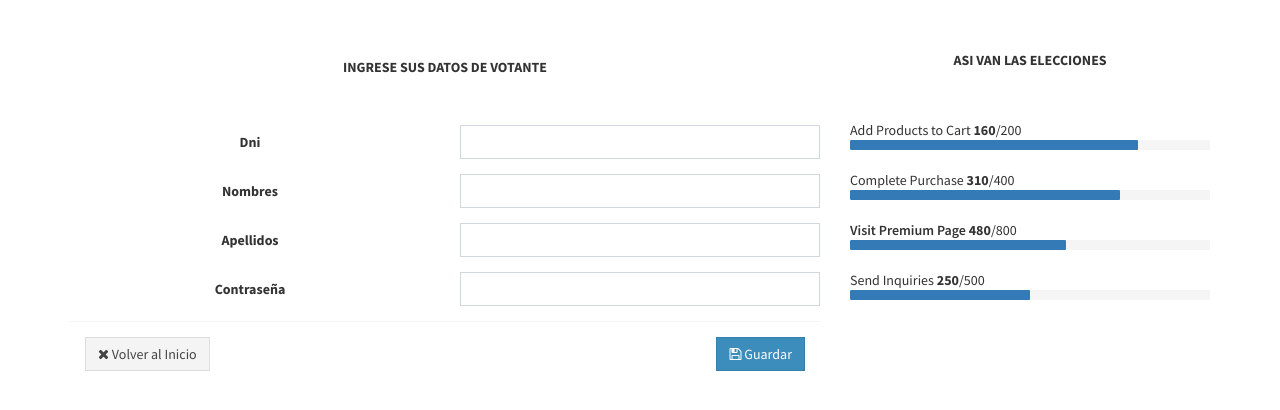
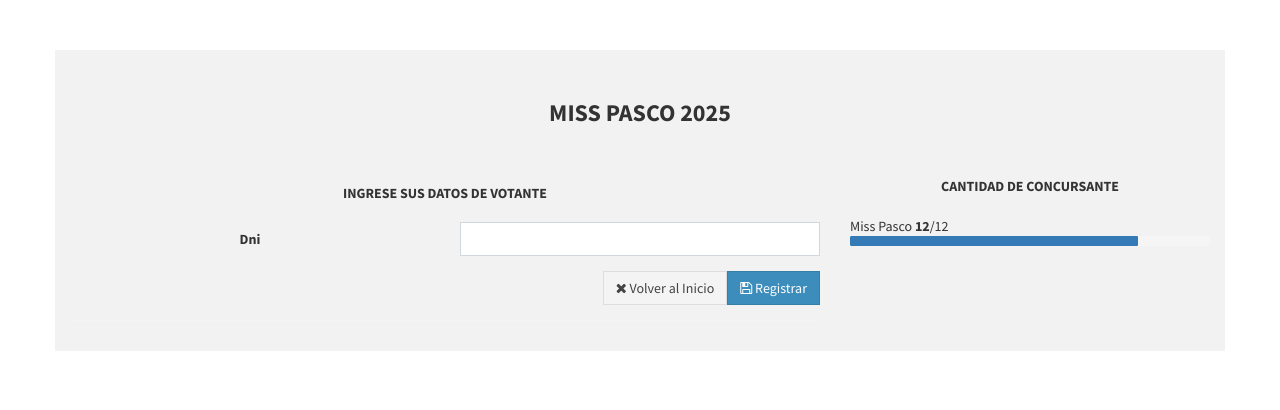
Before and after one commit to ManuCr1s/miss, a PHP site: page /voters.php in a window 1280 px wide. Shown: the top 410 px of the page. Run offline with PHP 8.4, Linux system fonts and the light colour scheme.

Commit message:
feat: ui user login

```diff
--- a/admin/home.php
+++ b/admin/home.php
@@ -97,7 +97,7 @@
                 echo "<h3>".$query->num_rows."</h3>";
               ?>
 
-              <p>Total Voters</p>
+              <p>Total Votos</p>
             </div>
             <div class="icon">
               <i class="fa fa-users"></i>
--- a/voters.php
+++ b/voters.php
@@ -25,10 +25,11 @@ if(isset($_SESSION['success'])){
 <div class="wrapper">
   <!-- Content Wrapper. Contains page content -->
 </div>
-<div class="container">
+<div class="container" style="background-color: rgb(242, 242, 242); margin-top: 50px;">
+    <h3 class="text-white text-center" style="margin-top: 50px;"><strong>MISS PASCO 2025</strong></h3>
     <div class="row" style="margin-top: 50px;">
             <div class="col-md-8">
-                <h5 class="text-white text-center" style="margin-bottom: 50px;"><strong>INGRESE SUS DATOS DE VOTANTE</strong></h5>
+                <h5 class="text-white text-center" style="margin-bottom: 20px;"><strong>INGRESE SUS DATOS DE VOTANTE</strong></h5>
                 <form class="form-horizontal" id="uservoter">
                         <div class="form-group">
                             <label for="firstname" class="col-sm-6 control-label"><center>Dni</center></label>
@@ -36,30 +37,16 @@ if(isset($_SESSION['success'])){
                               <input type="text" class="form-control" id="dni" name="dni" required>
                             </div>
                         </div>
-                        <div class="form-group">
-                            <label for="firstname" class="col-sm-6 control-label"><center>Nombres</center></label>
-                            <div class="col-sm-6">
-                              <input type="text" class="form-control" id="firstname" name="firstname" required>
-                            </div>
+                           <div class="form-group">
+                            <div class="col-sm-12">
+                                <div  style="display: flex;justify-content:end;">
+                                   <a href="index.php" class="btn btn-default btn-flat" data-dismiss="modal"><i class="fa fa-close"></i> Volver al Inicio</a>
+                                  <button type="submit" class="btn btn-primary btn-flat" name="add"><i class="fa fa-save"></i> Registrar</button>
+                                </div>
+                              </div>
                         </div>
-                        <div class="form-group">
-                            <label for="lastname" class="col-sm-6 control-label"><center>Apellidos</center></label>
+                        <div class="modal-footer">
 
-                            <div class="col-sm-6">
-                              <input type="text" class="form-control" id="lastname" name="lastname" required>
-                            </div>
-                        </div>
-                        <div class="form-group">
-                            <label for="password" class="col-sm-6 control-label"><center>Contraseña</center></label>
-
-                            <div class="col-sm-6">
-                              <input type="password" class="form-control" id="password" name="password" required>
-                            </div>
-                        </div>
-
-                        <div class="modal-footer">
-                            <a href="index.php" class="btn btn-default btn-flat pull-left" data-dismiss="modal"><i class="fa fa-close"></i> Volver al Inicio</a>
-                            <button type="submit" class="btn btn-primary btn-flat" name="add"><i class="fa fa-save"></i> Guardar</button>
                         </div>
 
                   </form>
@@ -71,44 +58,18 @@ if(isset($_SESSION['success'])){
                        <div class="card-body">
                 <div class="row">
                   <div class="col-md-12">
-                    <p class="text-center" style="margin-bottom: 50px;">
-                      <strong>ASI VAN LAS ELECCIONES</strong>
+                    <p class="text-center" style="margin-bottom: 20px;">
+                      <strong>CANTIDAD DE CONCURSANTE</strong>
                     </p>
 
                     <div class="progress-group">
-                      Add Products to Cart
-                      <span class="float-right"><b>160</b>/200</span>
+                      Miss Pasco
+                      <span class="float-right"><b>12</b>/12</span>
                       <div class="progress progress-sm">
                         <div class="progress-bar bg-primary" style="width: 80%"></div>
                       </div>
                     </div>
-                    <!-- /.progress-group -->
 
-                    <div class="progress-group">
-                      Complete Purchase
-                      <span class="float-right"><b>310</b>/400</span>
-                      <div class="progress progress-sm">
-                        <div class="progress-bar bg-danger" style="width: 75%"></div>
-                      </div>
-                    </div>
-
-                    <!-- /.progress-group -->
-                    <div class="progress-group">
-                      <span class="progress-text">Visit Premium Page</span>
-                      <span class="float-right"><b>480</b>/800</span>
-                      <div class="progress progress-sm">
-                        <div class="progress-bar bg-success" style="width: 60%"></div>
-                      </div>
-                    </div>
-
-                    <!-- /.progress-group -->
-                    <div class="progress-group">
-                      Send Inquiries
-                      <span class="float-right"><b>250</b>/500</span>
-                      <div class="progress progress-sm">
-                        <div class="progress-bar bg-warning" style="width: 50%"></div>
-                      </div>
-                    </div>
                     <!-- /.progress-group -->
                   </div>
                   <!-- /.col -->
```
Also changed, not shown: 1 other file.
